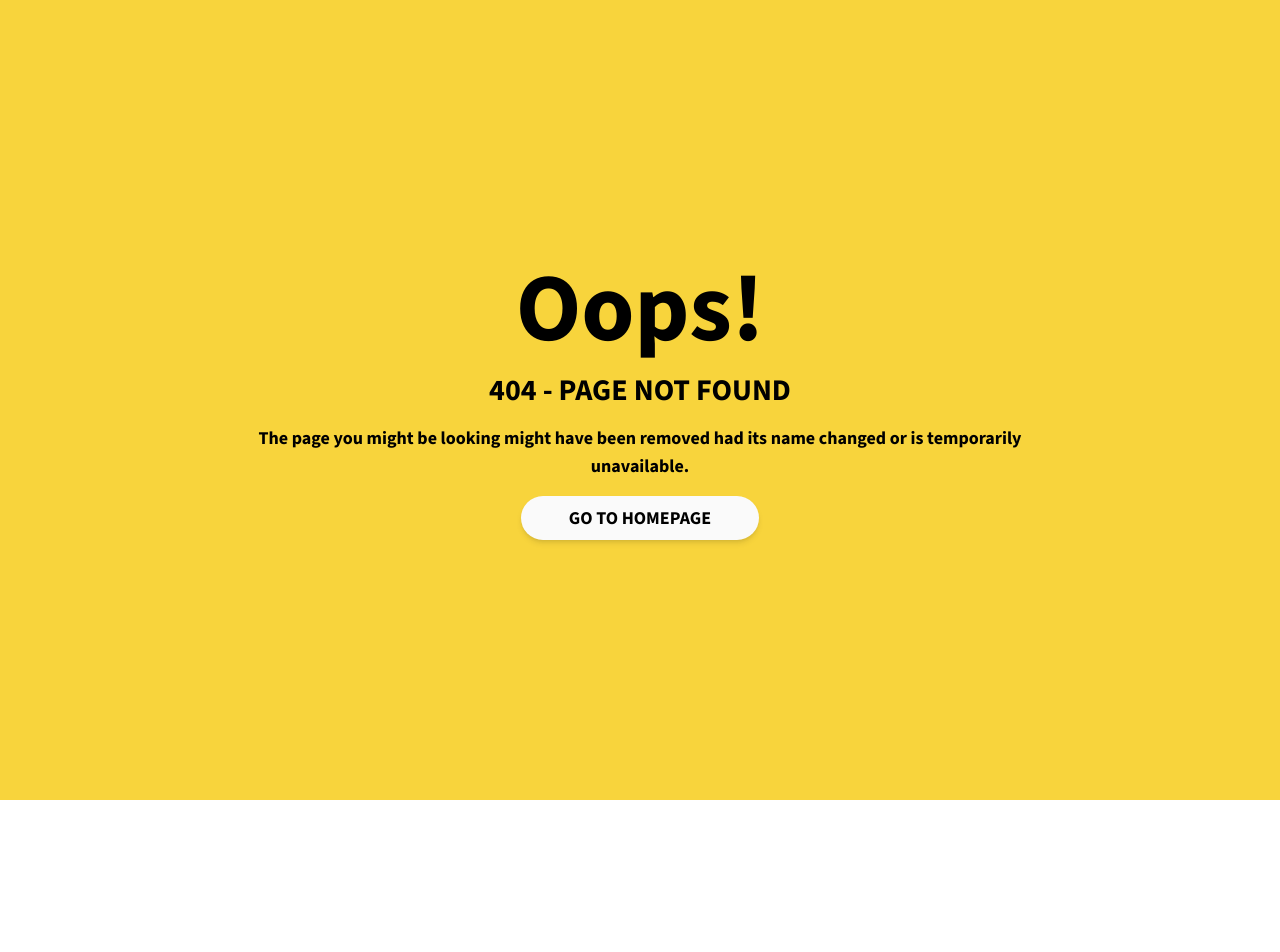
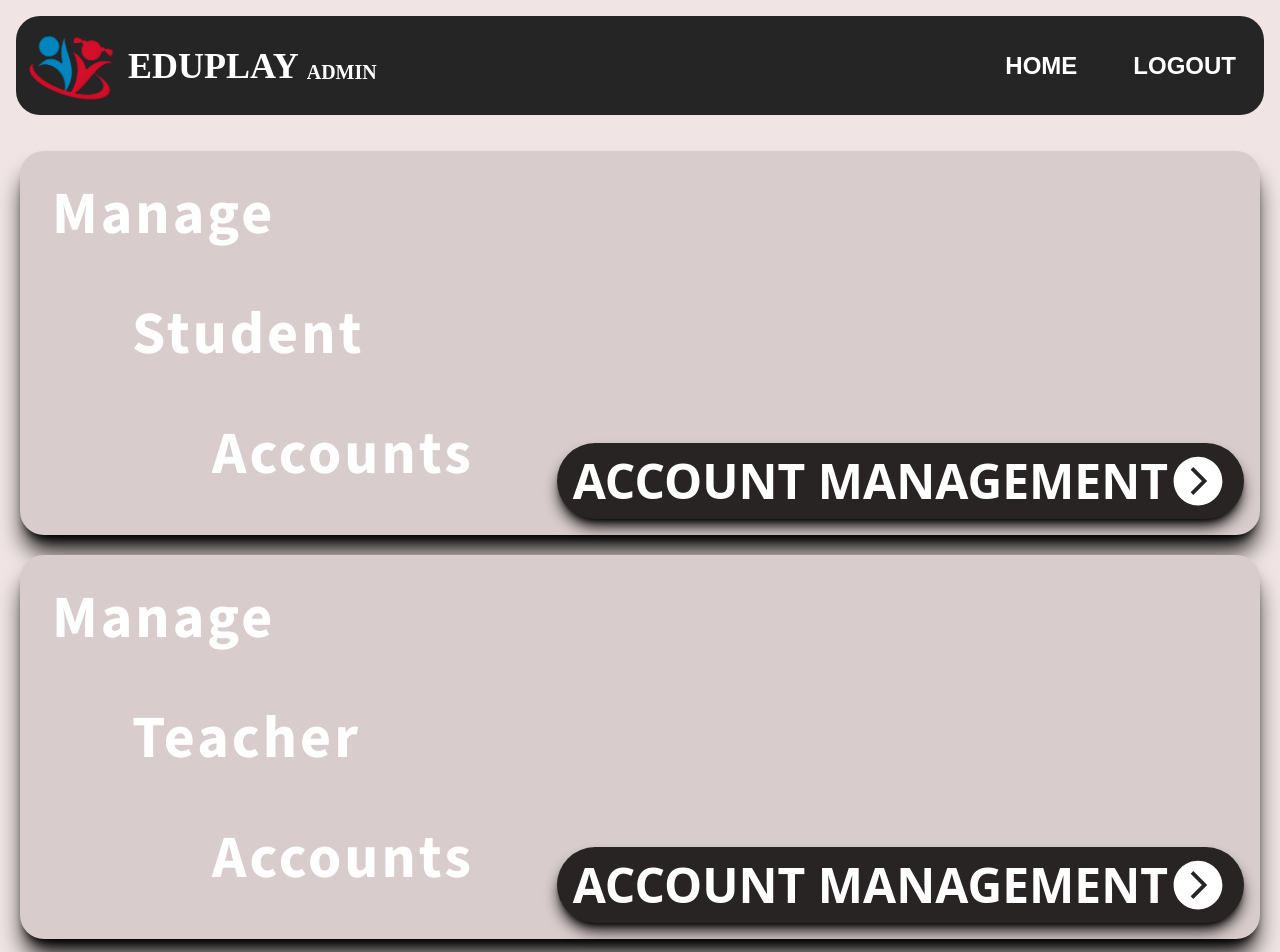
Before and after one commit to ReiTony/EduPlay-main, a React (Vite) app in the folder Client/: page /admin in a window 1280 px wide. Before the commit this address had no page. Shown: the top 952 px of the page. Before the commit the page ends 800 px from the top, so only its background shows below. Built offline with nearby package versions, Linux system fonts and the light colour scheme; sample sign-in values are in the browser's storage; a web font is replaced by a local one.

Commit message:
add admin homepage

```diff
--- a/Client/src/App.jsx
+++ b/Client/src/App.jsx
@@ -44,6 +44,8 @@ import Teacher_LearningGroup from "./component/Teacher_LearningGroup";
 import Teacher_LearningGroupStudent from "./component/Teacher_LearningGroupStudent";
 import Teacher_ForgotPassword from "./component/Teacher_ForgotPassword";
 import Admin_Login from "./component/Admin_LogIn";
+import Admin_SharedLayout from "./component/Admin_SharedLayout";
+import Admin_Homepage from "./component/Admin_Homepage";
 
 const queryClient = new QueryClient();
 
@@ -103,6 +105,9 @@ function App() {
             {/* Admin Route */}
             {/* <Route path="/AdminSignin" element={<AdminSignin />} /> */}
             <Route path="/admin/login" element={<Admin_Login />} />
+            <Route path="/admin" element={<Admin_SharedLayout />}>
+              <Route index element={<Admin_Homepage />} />
+            </Route>
             <Route path="*" element={<NotFound />} />
           </Routes>
         </BrowserRouter>
--- /dev/null
+++ b/Client/src/component/Admin_Homepage.jsx
@@ -0,0 +1,48 @@
+import { IoChevronForwardCircleSharp } from "react-icons/io5";
+import { useNavigate } from "react-router-dom";
+
+function Admin_Homepage() {
+  const navigate = useNavigate();
+
+  return (
+    <main className="flex flex-col gap-5 p-5">
+      <div className="bg-[#d8cccc] h-[24rem] relative rounded-3xl hover:scale-[.99] transition-transform transform-gpu hover:neutral-blue-700 shadow-black shadow-xl">
+        <div className="absolute p-8 text-3xl font-bold tracking-wider text-white lg:text-6xl font-sourceSans3">
+          <h1>Manage</h1>
+          <br />
+          <h1 className="ml-20">Student</h1>
+          <br />
+          <h1 className="ml-40">Accounts</h1>
+        </div>
+        <div className="absolute bottom-0 right-0 p-4">
+          <button
+            className="bg-[#282424] hover:bg-neutral-700 hover:shadow-lg hover:shadow-neutral-300 shadow-lg shadow-black flex items-center lg:text-5xl text-white  font-bold py-2 px-4 rounded-full hover:scale-[.99] transition-transform transform-gpu"
+            onClick={() => navigate("student-accounts")}>
+            <div>ACCOUNT MANAGEMENT</div>
+            <IoChevronForwardCircleSharp className="lg:text-6xl " />
+          </button>
+        </div>
+      </div>
+
+      <div className="bg-[#d8cccc] h-[24rem] relative rounded-3xl hover:scale-[.99] transition-transform transform-gpu hover:neutral-blue-700 shadow-black shadow-xl">
+        <div className="absolute p-8 text-3xl font-bold tracking-wider text-white lg:text-6xl font-sourceSans3">
+          <h1>Manage </h1>
+          <br />
+          <h1 className="ml-20">Teacher</h1>
+          <br />
+          <h1 className="ml-40">Accounts</h1>
+        </div>
+        <div className="absolute bottom-0 right-0 p-4">
+          <button
+            className="bg-[#282424] hover:bg-neutral-700 shadow-lg shadow-black hover:shadow-neutral-300 flex items-center lg:text-5xl text-white  font-bold py-2 px-4 rounded-full hover:scale-[.99] transition-transform transform-gpu"
+            onClick={() => navigate("teacher-accounts")}>
+            <div>ACCOUNT MANAGEMENT</div>
+            <IoChevronForwardCircleSharp className="lg:text-6xl " />
+          </button>
+        </div>
+      </div>
+    </main>
+  );
+}
+
+export default Admin_Homepage;
```
